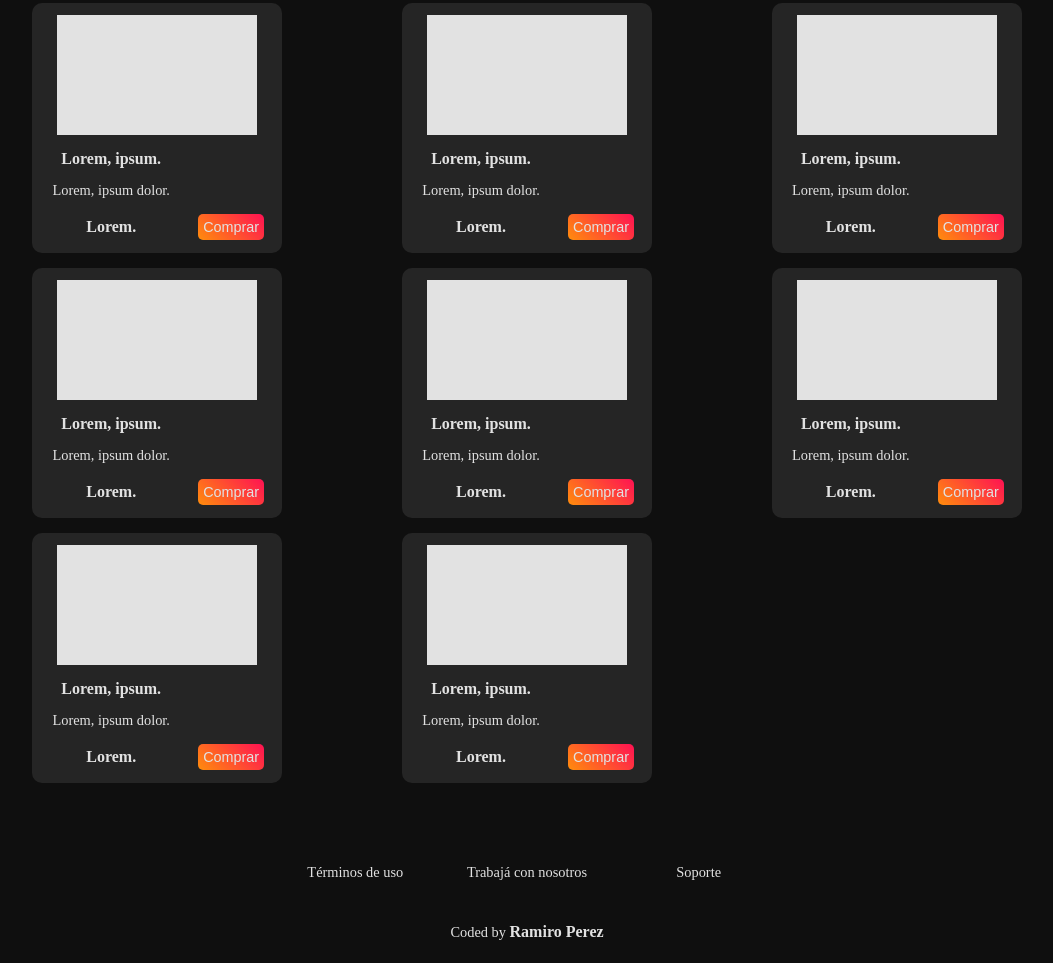
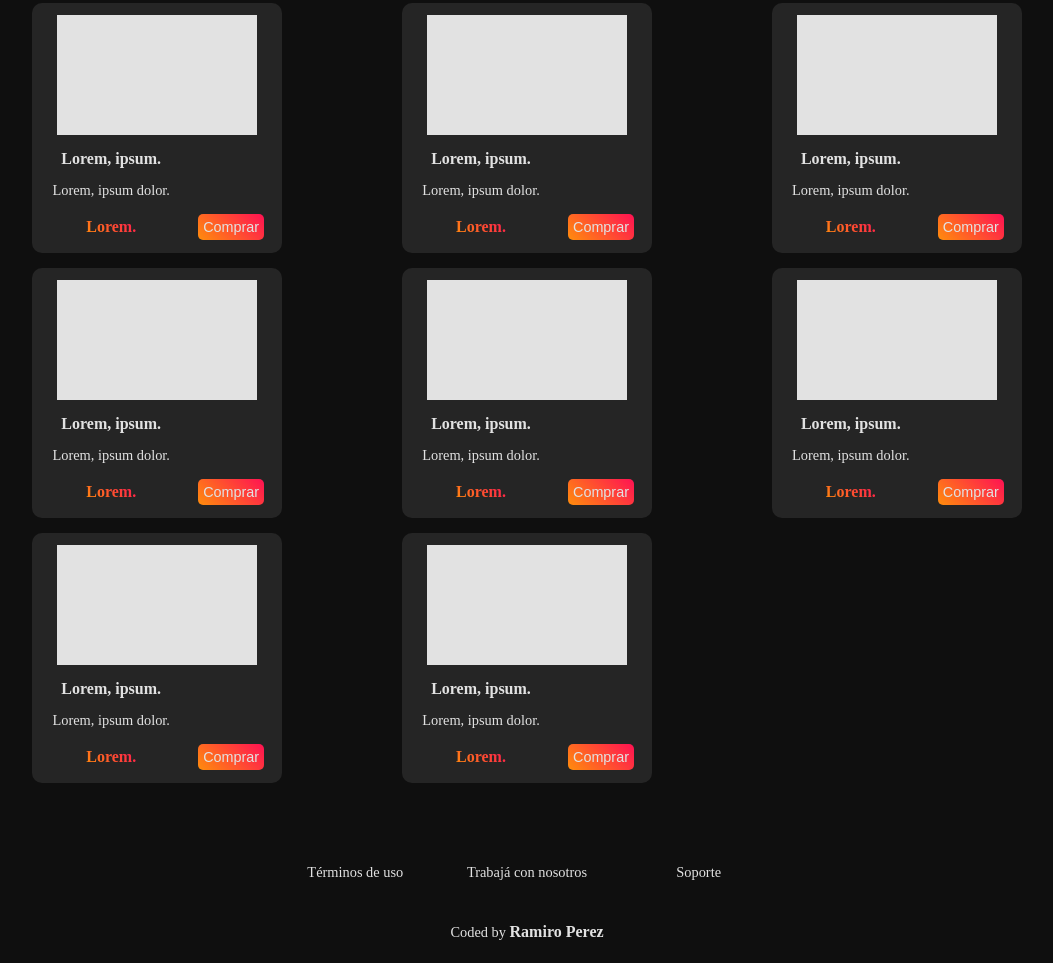
Before and after one commit to RamiroPerez07/food-market, a plain HTML site: page index.html in a window 1280 px wide. Shown: the part 1469-2432 px from the top of the page, without its empty margins (113-1166 px from the left). Drawn offline with Linux system fonts and the light colour scheme.

Commit message:
texto degradradp

```diff
--- a/index.html
+++ b/index.html
@@ -62,7 +62,7 @@
                 <div id="separator"></div>
                 <div id="total-contianer" class="amount-container">
                     <p id="total-amount-label" class="total-amount">Total</p>
-                    <span id="total-value" class="total-amount">$1500</span>
+                    <span id="total-value" class="total-amount gradient-text">$1500</span>
                 </div>
             </section>
             <a href="#" class="btn-style" id="buy-btn">Comprar</a>
@@ -120,21 +120,21 @@
                     <div class="recommendation-img"></div>
                     <h4 class="recommendation-food-name">Lorem ipsum</h4>
                     <p class="recommendation-description">Lorem, ipsum dolor.</p>
-                    <span class="recommendation-price">Lorem.</span>
+                    <span class="recommendation-price gradient-text">Lorem.</span>
                     <button class="btn-style recommendation-btn">Comprar</button>
                 </div>
                 <div class="recommendation-card">
                     <div class="recommendation-img"></div>
                     <h4 class="recommendation-food-name">Lorem ipsum</h4>
                     <p class="recommendation-description">Lorem, ipsum dolor.</p>
-                    <span class="recommendation-price">Lorem.</span>
+                    <span class="recommendation-price gradient-text">Lorem.</span>
                     <button class="btn-style recommendation-btn">Comprar</button>
                 </div>
                 <div class="recommendation-card">
                     <div class="recommendation-img"></div>
                     <h4 class="recommendation-food-name">Lorem ipsum</h4>
                     <p class="recommendation-description">Lorem, ipsum dolor.</p>
-                    <span class="recommendation-price">Lorem.</span>
+                    <span class="recommendation-price gradient-text">Lorem.</span>
                     <button class="btn-style recommendation-btn">Comprar</button>
                 </div>
             </div>
@@ -200,56 +200,56 @@
                     <div class="more-popular-img"></div>
                     <h4 class="more-popular-food-name">Lorem, ipsum.</h4>
                     <p class="more-popular-description">Lorem, ipsum dolor.</p>
-                    <span class="more-popular-price">Lorem.</span>
+                    <span class="more-popular-price gradient-text">Lorem.</span>
                     <button class="more-popular-btn btn-style">Comprar</button>
                 </div>
                 <div class="more-popular-card">
                     <div class="more-popular-img"></div>
                     <h4 class="more-popular-food-name">Lorem, ipsum.</h4>
                     <p class="more-popular-description">Lorem, ipsum dolor.</p>
-                    <span class="more-popular-price">Lorem.</span>
+                    <span class="more-popular-price gradient-text">Lorem.</span>
                     <button class="more-popular-btn btn-style">Comprar</button>
                 </div>
                 <div class="more-popular-card">
                     <div class="more-popular-img"></div>
                     <h4 class="more-popular-food-name">Lorem, ipsum.</h4>
                     <p class="more-popular-description">Lorem, ipsum dolor.</p>
-                    <span class="more-popular-price">Lorem.</span>
+                    <span class="more-popular-price gradient-text">Lorem.</span>
                     <button class="more-popular-btn btn-style">Comprar</button>
                 </div>
                 <div class="more-popular-card">
                     <div class="more-popular-img"></div>
                     <h4 class="more-popular-food-name">Lorem, ipsum.</h4>
                     <p class="more-popular-description">Lorem, ipsum dolor.</p>
-                    <span class="more-popular-price">Lorem.</span>
+                    <span class="more-popular-price gradient-text">Lorem.</span>
                     <button class="more-popular-btn btn-style">Comprar</button>
                 </div>
                 <div class="more-popular-card">
                     <div class="more-popular-img"></div>
                     <h4 class="more-popular-food-name">Lorem, ipsum.</h4>
                     <p class="more-popular-description">Lorem, ipsum dolor.</p>
-                    <span class="more-popular-price">Lorem.</span>
+                    <span class="more-popular-price gradient-text">Lorem.</span>
                     <button class="more-popular-btn btn-style">Comprar</button>
                 </div>
                 <div class="more-popular-card">
                     <div class="more-popular-img"></div>
                     <h4 class="more-popular-food-name">Lorem, ipsum.</h4>
                     <p class="more-popular-description">Lorem, ipsum dolor.</p>
-                    <span class="more-popular-price">Lorem.</span>
+                    <span class="more-popular-price gradient-text">Lorem.</span>
                     <button class="more-popular-btn btn-style">Comprar</button>
                 </div>
                 <div class="more-popular-card">
                     <div class="more-popular-img"></div>
                     <h4 class="more-popular-food-name">Lorem, ipsum.</h4>
                     <p class="more-popular-description">Lorem, ipsum dolor.</p>
-                    <span class="more-popular-price">Lorem.</span>
+                    <span class="more-popular-price gradient-text">Lorem.</span>
                     <button class="more-popular-btn btn-style">Comprar</button>
                 </div>
                 <div class="more-popular-card">
                     <div class="more-popular-img"></div>
                     <h4 class="more-popular-food-name">Lorem, ipsum.</h4>
                     <p class="more-popular-description">Lorem, ipsum dolor.</p>
-                    <span class="more-popular-price">Lorem.</span>
+                    <span class="more-popular-price gradient-text">Lorem.</span>
                     <button class="more-popular-btn btn-style">Comprar</button>
                 </div>
             </div>
--- a/styles.css
+++ b/styles.css
@@ -53,7 +53,7 @@ a{
 .gradient-text{
     background: linear-gradient(45deg, var(--yellow), var(--red));
     -webkit-background-clip: text;
-    color: transparent;
+    color: transparent !important;
 }
 
 /* POP UP style */
```
